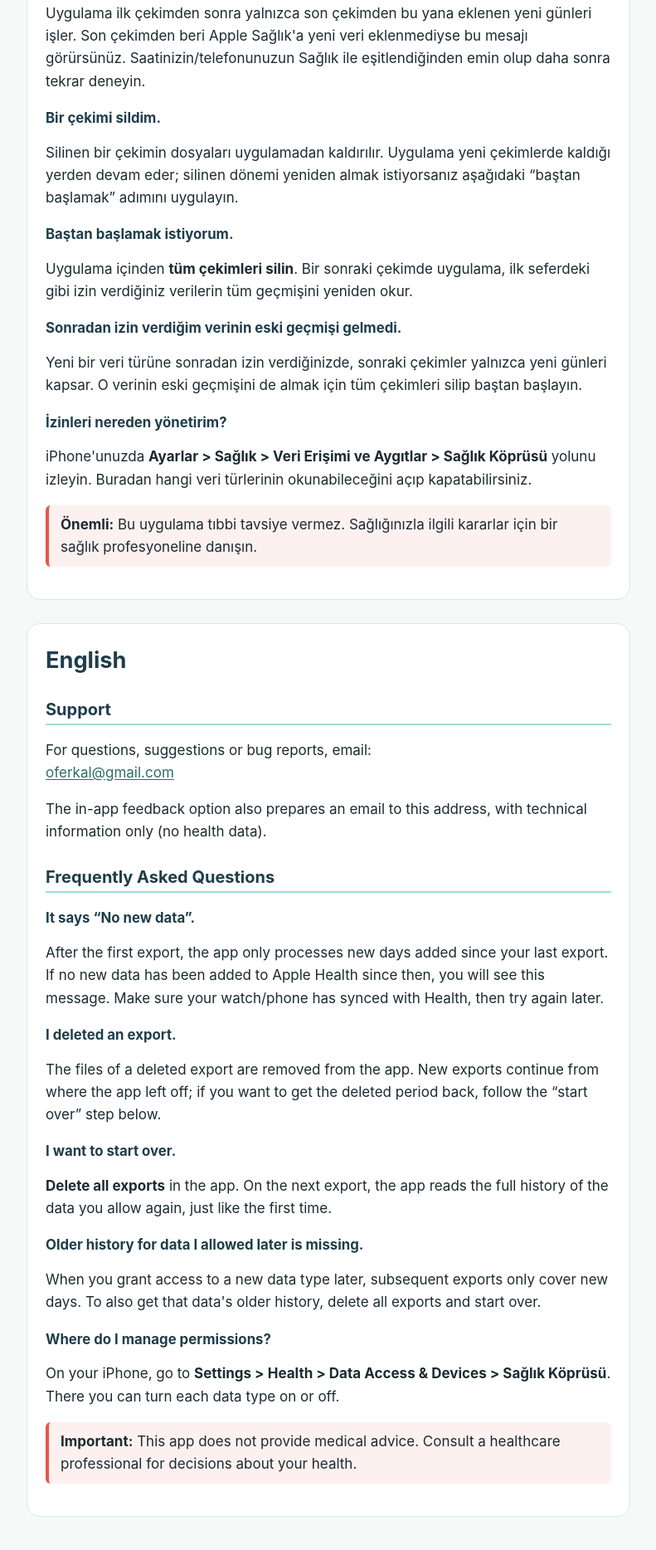
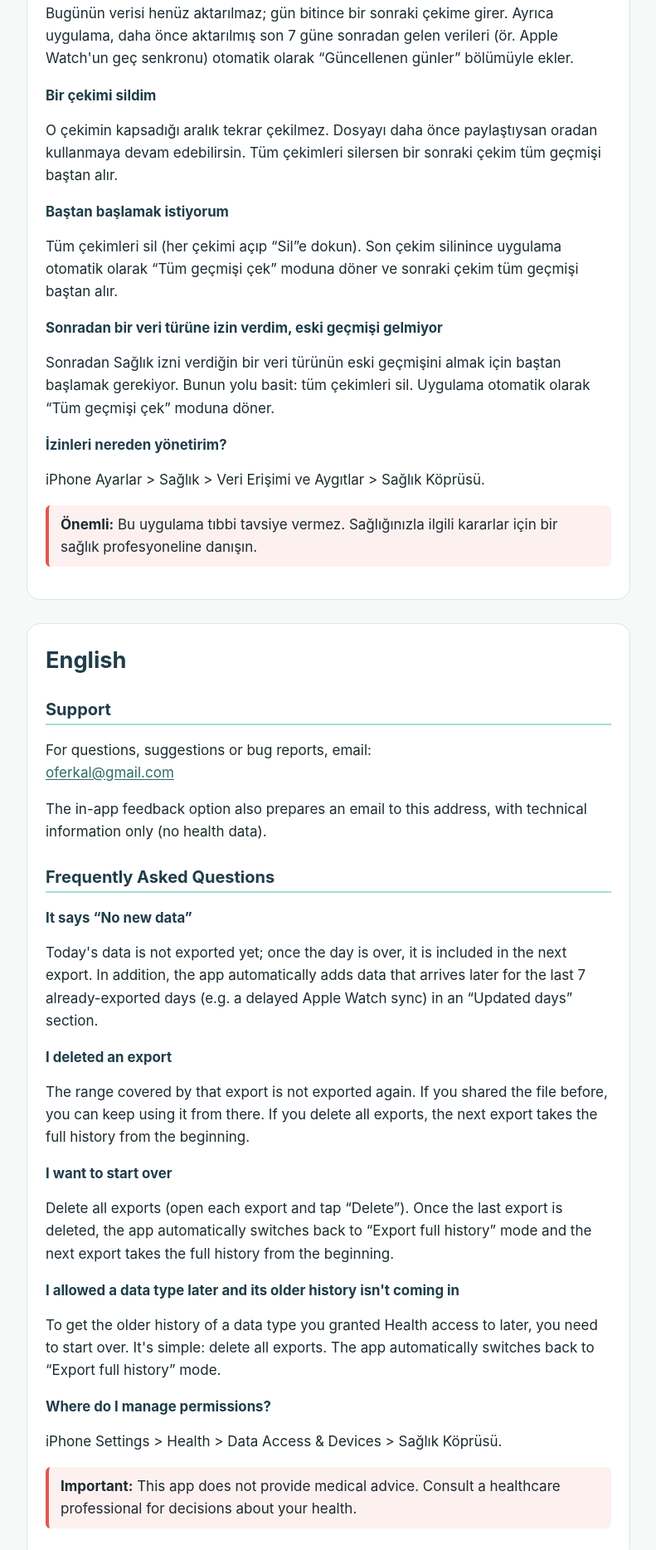
Before and after one commit to oferkal-code/saglik-koprusu, a plain HTML site: page support.html in a window 1280 px wide. Shown: the part 661-2529 px from the top of the page at 83% size, without its empty margins (244-1035 px from the left). Drawn offline with Linux system fonts and the light colour scheme.

Commit message:
Update support FAQ with the app's actual answers (TR + EN)
Co-Authored-By: Claude Opus 5.5 <noreply@anthropic.com>
Claude-Session: https://claude.ai/code/session_01D78TSHorMNjoVnuhhhJ2uE

```diff
--- a/support.html
+++ b/support.html
@@ -38,20 +38,20 @@
 
       <h2>Sık Sorulan Sorular</h2>
 
-      <h3>“Yeni veri yok” diyor.</h3>
-      <p>Uygulama ilk çekimden sonra yalnızca son çekimden bu yana eklenen yeni günleri işler. Son çekimden beri Apple Sağlık'a yeni veri eklenmediyse bu mesajı görürsünüz. Saatinizin/telefonunuzun Sağlık ile eşitlendiğinden emin olup daha sonra tekrar deneyin.</p>
+      <h3>“Yeni veri yok” diyor</h3>
+      <p>Bugünün verisi henüz aktarılmaz; gün bitince bir sonraki çekime girer. Ayrıca uygulama, daha önce aktarılmış son 7 güne sonradan gelen verileri (ör. Apple Watch'un geç senkronu) otomatik olarak “Güncellenen günler” bölümüyle ekler.</p>
 
-      <h3>Bir çekimi sildim.</h3>
-      <p>Silinen bir çekimin dosyaları uygulamadan kaldırılır. Uygulama yeni çekimlerde kaldığı yerden devam eder; silinen dönemi yeniden almak istiyorsanız aşağıdaki “baştan başlamak” adımını uygulayın.</p>
+      <h3>Bir çekimi sildim</h3>
+      <p>O çekimin kapsadığı aralık tekrar çekilmez. Dosyayı daha önce paylaştıysan oradan kullanmaya devam edebilirsin. Tüm çekimleri silersen bir sonraki çekim tüm geçmişi baştan alır.</p>
 
-      <h3>Baştan başlamak istiyorum.</h3>
-      <p>Uygulama içinden <strong>tüm çekimleri silin</strong>. Bir sonraki çekimde uygulama, ilk seferdeki gibi izin verdiğiniz verilerin tüm geçmişini yeniden okur.</p>
+      <h3>Baştan başlamak istiyorum</h3>
+      <p>Tüm çekimleri sil (her çekimi açıp “Sil”e dokun). Son çekim silinince uygulama otomatik olarak “Tüm geçmişi çek” moduna döner ve sonraki çekim tüm geçmişi baştan alır.</p>
 
-      <h3>Sonradan izin verdiğim verinin eski geçmişi gelmedi.</h3>
-      <p>Yeni bir veri türüne sonradan izin verdiğinizde, sonraki çekimler yalnızca yeni günleri kapsar. O verinin eski geçmişini de almak için tüm çekimleri silip baştan başlayın.</p>
+      <h3>Sonradan bir veri türüne izin verdim, eski geçmişi gelmiyor</h3>
+      <p>Sonradan Sağlık izni verdiğin bir veri türünün eski geçmişini almak için baştan başlamak gerekiyor. Bunun yolu basit: tüm çekimleri sil. Uygulama otomatik olarak “Tüm geçmişi çek” moduna döner.</p>
 
       <h3>İzinleri nereden yönetirim?</h3>
-      <p>iPhone'unuzda <strong>Ayarlar &gt; Sağlık &gt; Veri Erişimi ve Aygıtlar &gt; Sağlık Köprüsü</strong> yolunu izleyin. Buradan hangi veri türlerinin okunabileceğini açıp kapatabilirsiniz.</p>
+      <p>iPhone Ayarlar &gt; Sağlık &gt; Veri Erişimi ve Aygıtlar &gt; Sağlık Köprüsü.</p>
 
       <p class="note"><strong>Önemli:</strong> Bu uygulama tıbbi tavsiye vermez. Sağlığınızla ilgili kararlar için bir sağlık profesyoneline danışın.</p>
     </section>
@@ -65,20 +65,20 @@
 
       <h2>Frequently Asked Questions</h2>
 
-      <h3>It says “No new data”.</h3>
-      <p>After the first export, the app only processes new days added since your last export. If no new data has been added to Apple Health since then, you will see this message. Make sure your watch/phone has synced with Health, then try again later.</p>
+      <h3>It says “No new data”</h3>
+      <p>Today's data is not exported yet; once the day is over, it is included in the next export. In addition, the app automatically adds data that arrives later for the last 7 already-exported days (e.g. a delayed Apple Watch sync) in an “Updated days” section.</p>
 
-      <h3>I deleted an export.</h3>
-      <p>The files of a deleted export are removed from the app. New exports continue from where the app left off; if you want to get the deleted period back, follow the “start over” step below.</p>
+      <h3>I deleted an export</h3>
+      <p>The range covered by that export is not exported again. If you shared the file before, you can keep using it from there. If you delete all exports, the next export takes the full history from the beginning.</p>
 
-      <h3>I want to start over.</h3>
-      <p><strong>Delete all exports</strong> in the app. On the next export, the app reads the full history of the data you allow again, just like the first time.</p>
+      <h3>I want to start over</h3>
+      <p>Delete all exports (open each export and tap “Delete”). Once the last export is deleted, the app automatically switches back to “Export full history” mode and the next export takes the full history from the beginning.</p>
 
-      <h3>Older history for data I allowed later is missing.</h3>
-      <p>When you grant access to a new data type later, subsequent exports only cover new days. To also get that data's older history, delete all exports and start over.</p>
+      <h3>I allowed a data type later and its older history isn't coming in</h3>
+      <p>To get the older history of a data type you granted Health access to later, you need to start over. It's simple: delete all exports. The app automatically switches back to “Export full history” mode.</p>
 
       <h3>Where do I manage permissions?</h3>
-      <p>On your iPhone, go to <strong>Settings &gt; Health &gt; Data Access &amp; Devices &gt; Sağlık Köprüsü</strong>. There you can turn each data type on or off.</p>
+      <p>iPhone Settings &gt; Health &gt; Data Access &amp; Devices &gt; Sağlık Köprüsü.</p>
 
       <p class="note"><strong>Important:</strong> This app does not provide medical advice. Consult a healthcare professional for decisions about your health.</p>
     </section>
```
